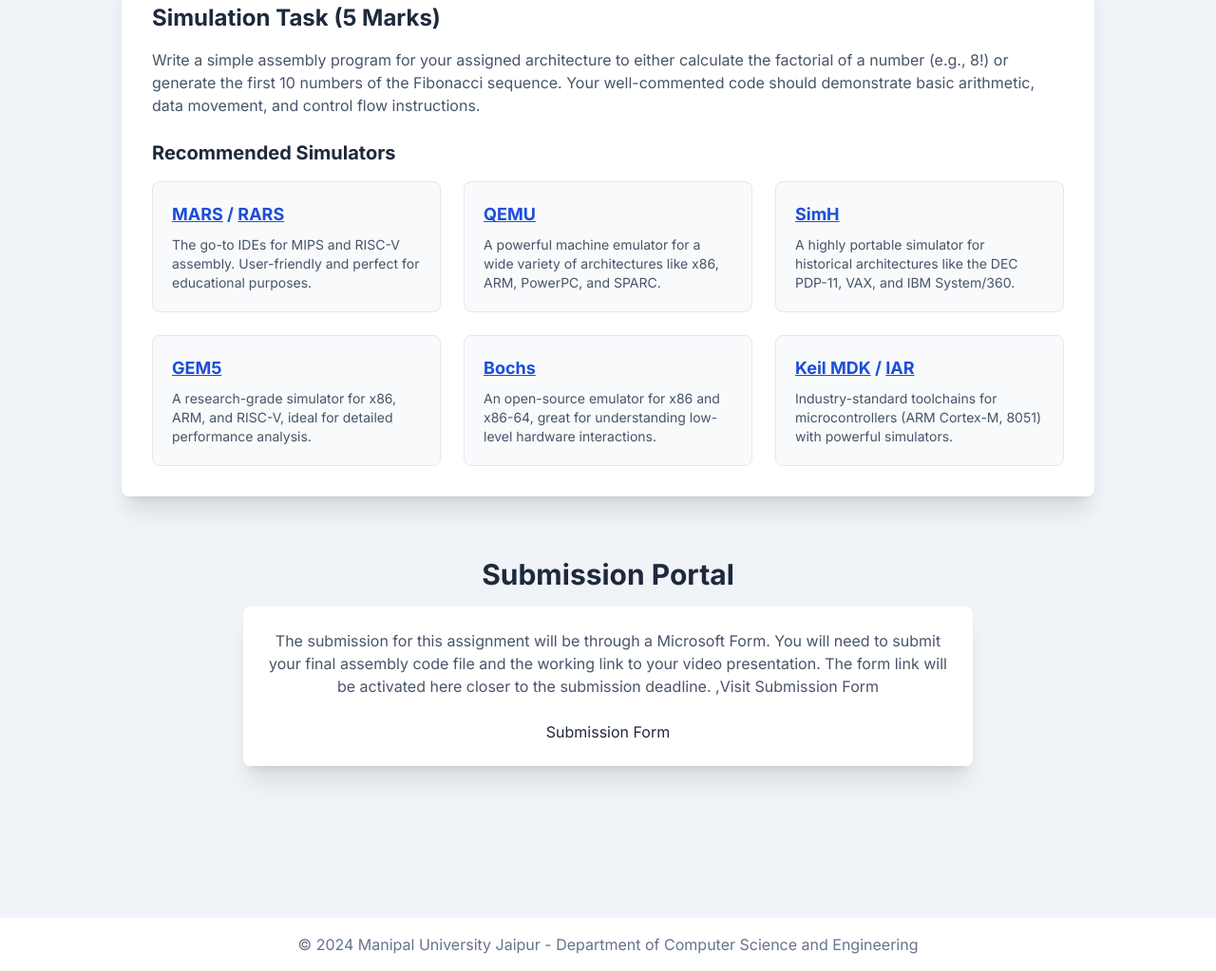
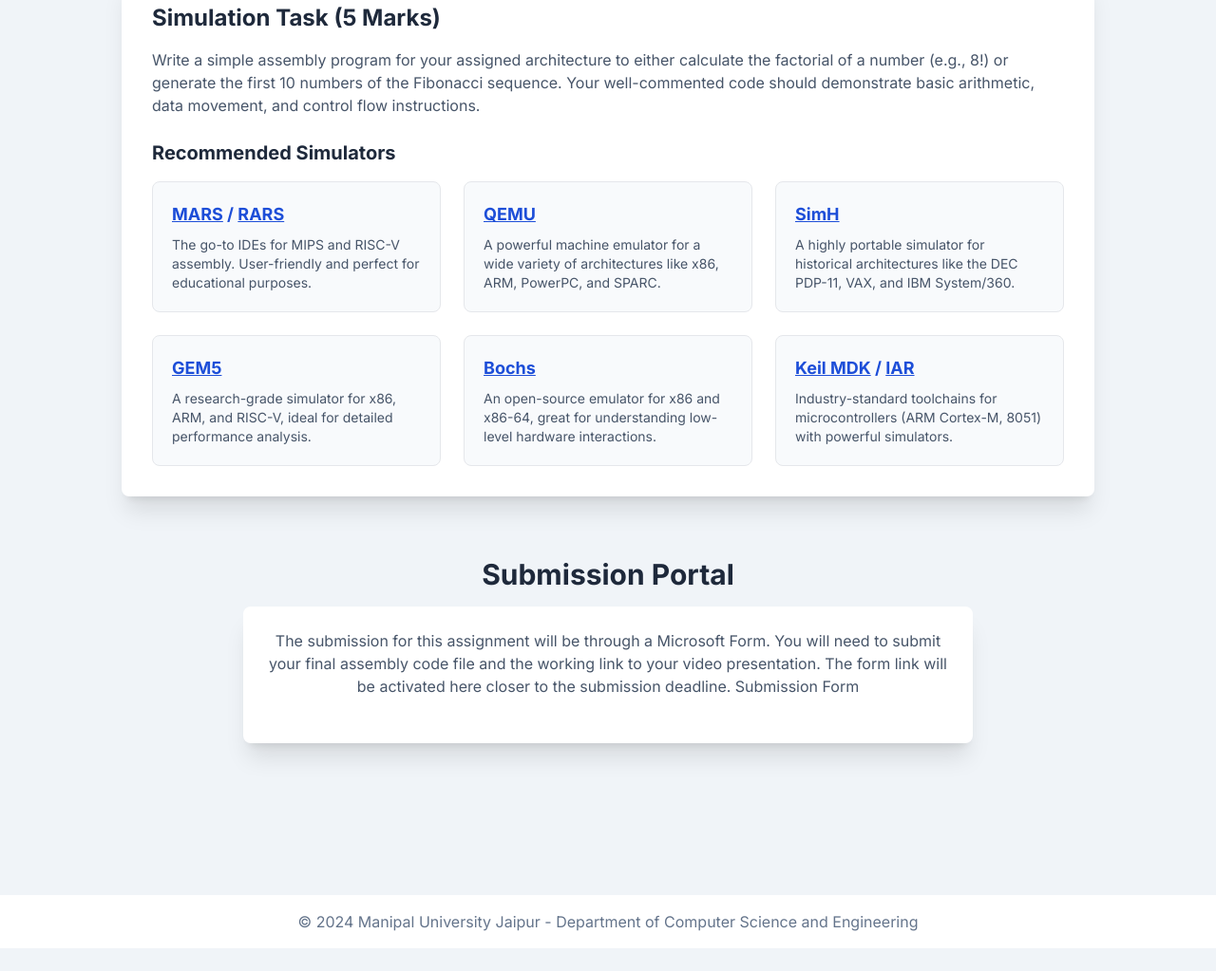
Before and after one commit to adityasinha-1988/COA_CWS, a plain HTML site: page index.html in a window 1280 px wide. Shown: the part 794-1817 px from the top of the page at 95% size. After the commit the page ends 1793 px from the top, so only its background shows below. Drawn offline with nearby package versions, Linux system fonts and the light colour scheme.

Commit message:
Ms forms link

```diff
--- a/index.html
+++ b/index.html
@@ -194,8 +194,7 @@
                 <h2 class="text-3xl font-bold mb-4">Submission Portal</h2>
                 <div class="bg-white p-6 rounded-lg shadow-xl">
                     <p class="text-slate-600 mb-6">
-                        The submission for this assignment will be through a Microsoft Form. You will need to submit your final assembly code file and the working link to your video presentation. The form link will be activated here closer to the submission deadline. ,<a href="https://forms.cloud.microsoft/r/jiQnaBypmQ">Visit Submission Form </a>
-                    </p>
+                        The submission for this assignment will be through a Microsoft Form. You will need to submit your final assembly code file and the working link to your video presentation. The form link will be activated here closer to the submission deadline.
                    <!-- <button id="ms-form-btn" class="w-full sm:w-auto bg-green-500 text-white font-bold py-3 px-8 rounded-lg text-lg hover:bg-green-600 transition duration-300 opacity-50" enabled>
                         Submission Form (https://forms.cloud.microsoft/r/jiQnaBypmQ)
                     </button> -->
```
